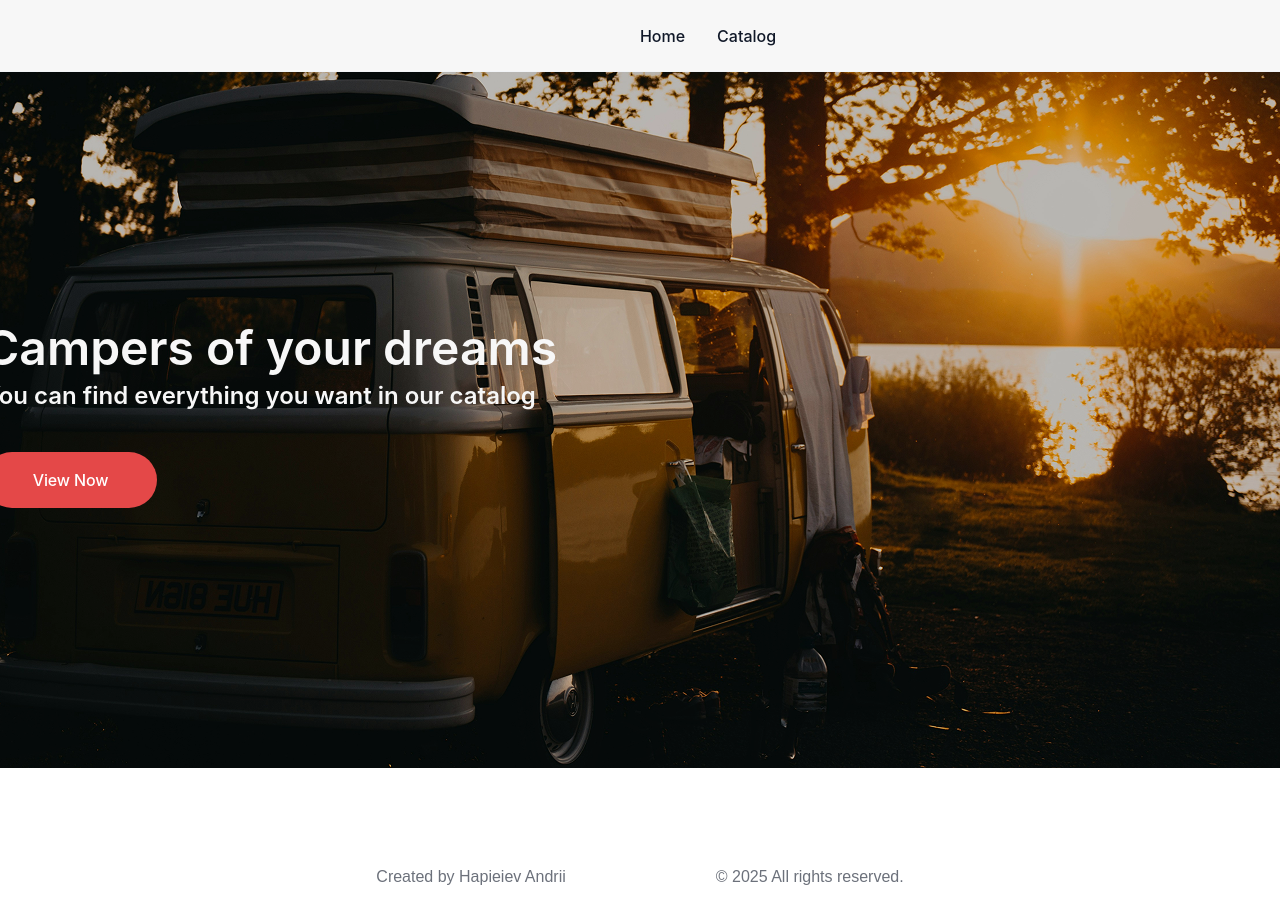
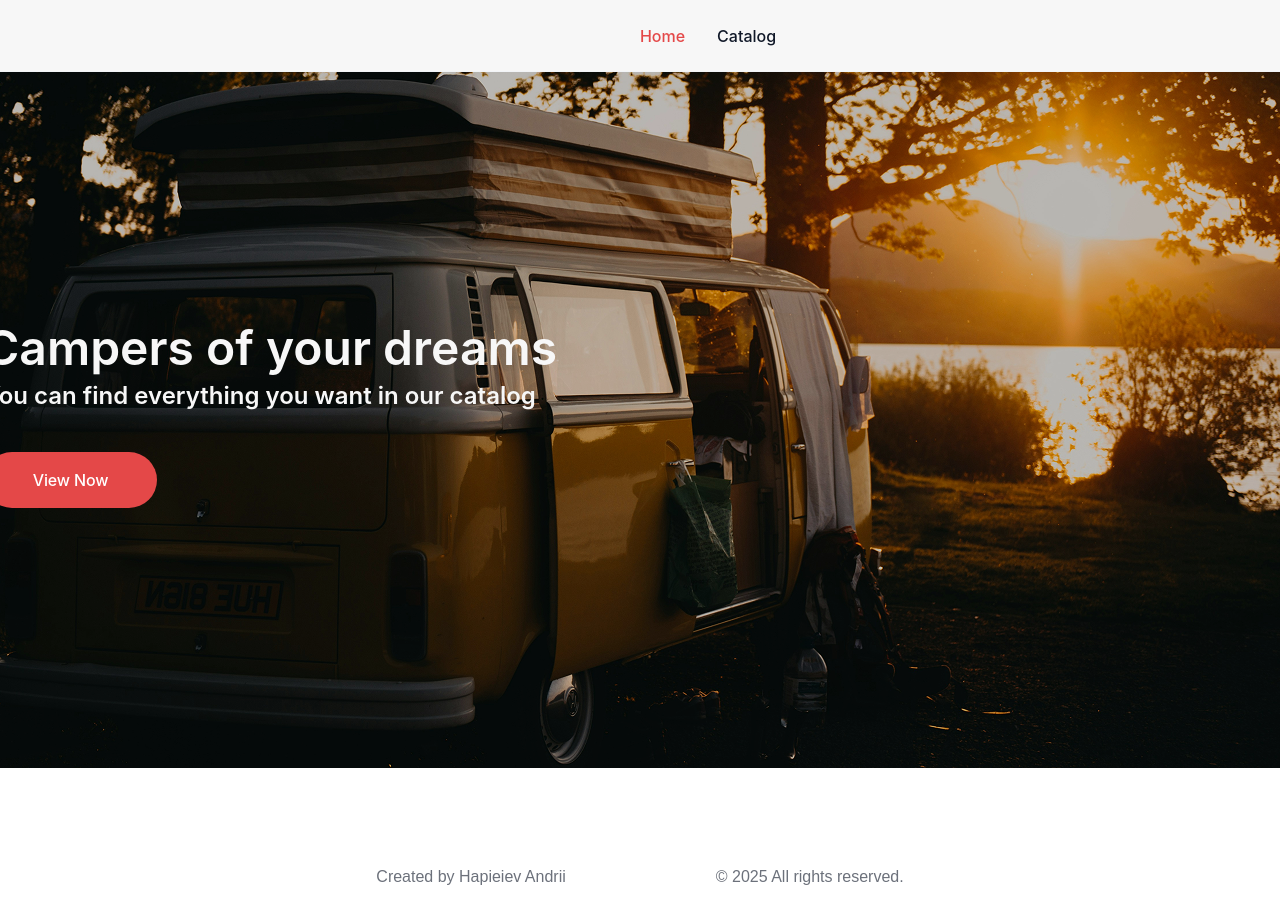
Before and after one commit to gapeevbachmut/super-travel-trucks, a Next.js app: page / in a window 1280 px wide. Built offline with nearby package versions, Linux system fonts and the light colour scheme; no server answers.

Commit message:
fix color page rout

```diff
--- a/app/layout.tsx
+++ b/app/layout.tsx
@@ -7,6 +7,7 @@ import TanStackProvider from '@/components/TanStackProvider/TanStackProvider';
 import { Toaster } from 'react-hot-toast';
 import { Suspense } from 'react';
 import Loading from './loading';
+import css from './page.module.css';
 
 const SITE_URL = process.env.NEXT_PUBLIC_SITE_URL || 'http://localhost:3000';
 
@@ -43,9 +44,11 @@ export default function RootLayout({
       <body>
         <TanStackProvider>
           <Suspense fallback={<Loading />}>
-            <Header />
-            <main>{children}</main>
-            <Footer />
+            <div className={css.gluedFooterContainer}>
+              <Header />
+              <main className={css.gluedFooterMain}>{children}</main>
+              <Footer />
+            </div>
           </Suspense>
 
           <Toaster position="top-center" reverseOrder={false} />
--- a/app/page.module.css
+++ b/app/page.module.css
@@ -54,3 +54,15 @@
 .homeBtn:focus {
     background-color: var(--button-hover);
 }
+
+/* --------------------glued footer---------------------------- */
+.gluedFooterContainer {
+    min-height: 100vh;
+    display: flex;
+    flex-direction: column;
+    align-items: center;
+}
+
+.gluedFooterMain {
+    flex-grow: 1;
+}
--- a/components/Header/Header.module.css
+++ b/components/Header/Header.module.css
@@ -1,19 +1,13 @@
 .header {
     display: flex;
     align-items: center;
-    /* justify-content: flex-start; */
-    /* gap: 24px; */
-    /* padding: 12px; */
-    /* border-block-end: 1px solid #ccc; */
-
     border-bottom: 1px solid var(--badges);
     padding: 24px 64px;
-    width: 100%;
+    min-width: 100%;
     height: 72px;
     background-color: var(--inputs);
 }
 
-/* .logo {} */
 
 .headerNav {
     margin: 0 auto;
@@ -38,3 +32,7 @@
 .navigationCatalog:hover {
     color: var(--button-hover);
 }
+
+.activeLink {
+    color: var(--button);
+}
--- a/components/Header/Header.tsx
+++ b/components/Header/Header.tsx
@@ -1,7 +1,16 @@
-import css from "./Header.module.css";
-import Link from "next/link";
+'use client';
+
+import css from './Header.module.css';
+import Link from 'next/link';
+import { usePathname } from 'next/navigation';
 
 const Header = () => {
+  // const router = useRouter(); // Отримуємо об'єкт маршрутизатора
+  const currentPath = usePathname(); // Отримуємо поточний шлях сторінки
+
+  // Визначаємо шляхи
+  const homePath = '/';
+  const catalogPath = '/catalog';
   return (
     <header className={css.header}>
       <div className={css.logo}>
@@ -15,10 +24,20 @@ const Header = () => {
       <nav className={css.headerNav}>
         <ul className={css.navigation}>
           <li className={css.navigationHome}>
-            <Link href="/">Home</Link>
+            <Link
+              href={homePath}
+              className={currentPath === homePath ? css.activeLink : ''}
+            >
+              Home
+            </Link>
           </li>
           <li className={css.navigationCatalog}>
-            <Link href="/catalog">Catalog</Link>
+            <Link
+              href={catalogPath}
+              className={currentPath === catalogPath ? css.activeLink : ''}
+            >
+              Catalog
+            </Link>
           </li>
         </ul>
       </nav>
```
